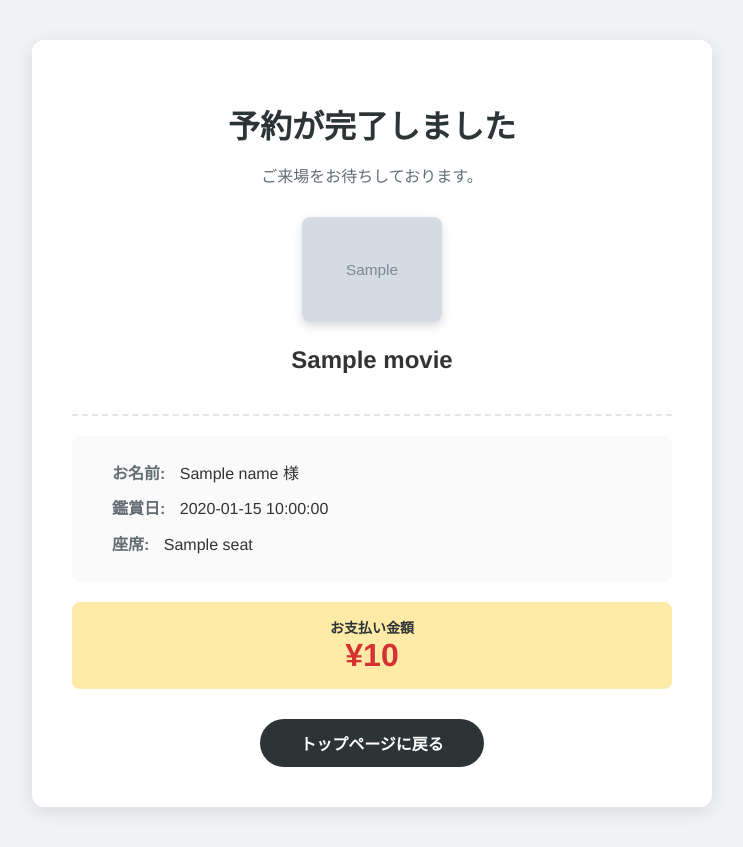
After one commit to tetroid256/MovieTikets, a FastAPI app: template templates/result.html in a window 1280 px wide. The commit adds this page. Shown: the whole page, without its empty margins (268-1011 px from the left). Run offline with FastAPI, Linux system fonts and the light colour scheme; the template is opened without the code that fills it: most values are stand-ins (such as "Sample title", 1, 10 or a date in 2020); grey boxes marked "Sample" are stand-in pictures.

Commit message:
購入結果画面追加

```diff
--- a/main.py
+++ b/main.py
@@ -1,4 +1,4 @@
-from fastapi import FastAPI, Request
+from fastapi import FastAPI, Request, Form
 from fastapi.responses import HTMLResponse
 from fastapi.templating import Jinja2Templates
 from fastapi.staticfiles import StaticFiles
@@ -32,9 +32,11 @@ def get_movie_data():
             movie_database[titles] = movie
         return movie_database
 
+MOVIE_DB = get_movie_data()
+
 @app.get("/", response_class=HTMLResponse)
 def read_root(request: Request):
-    movie_db = get_movie_data()
+    movie_db = MOVIE_DB
     movie_list = list(movie_db.values())
     amount = min(len(movie_list),4)
     rec_list = random.sample(movie_list,amount)
@@ -53,3 +55,35 @@ def greet_user(name: str, age: int, is_member: bool):
 
 if __name__ == "__main__":
     uvicorn.run(app, host="127.0.0.1", port=8000)
+
+#booking用
+
+@app.get("/booking", response_class=HTMLResponse)
+def get_booking_page(request: Request, title: str):
+    return templates.TemplateResponse("booking.html", {
+        "request": request,
+        "movie_title": title # 必要ならテンプレート内で使う
+    })
+
+@app.post("/result", response_class=HTMLResponse)
+def show_result(
+    request: Request,
+    title: str = Form(...),
+    date: str = Form(...),
+    seat: str = Form(...),
+    name: str = Form(...),
+    age: int = Form(...),
+    is_member: bool = Form(False)
+):
+    movie_db = MOVIE_DB
+    watch_movie = movie_db.get(title)
+    ticket = Ticket(age=age,is_member=is_member,movie=watch_movie,count = 1)
+    fee = ticket.fee_calc()
+    return templates.TemplateResponse("result.html", {
+        "request": request,
+        "name": name,
+        "movie": watch_movie,
+        "date": date,
+        "seat": seat,
+        "price": fee
+    })
--- a/requirements.txt
+++ b/requirements.txt
@@ -2,4 +2,4 @@ fastapi
 uvicorn
 pydantic
 jinja2
-random
+python-multipart
--- a/templates/index.html
+++ b/templates/index.html
@@ -248,7 +248,7 @@
         }
 
         function selectMovie(title) {
-            alert(title + " のチケット購入画面へ移動します");
+            location.href = "/booking?title=" + encodeURIComponent(title);
         }
 
         updateCarousel();
--- /dev/null
+++ b/templates/result.html
@@ -0,0 +1,107 @@
+<!DOCTYPE html>
+<html lang="ja">
+<head>
+    <meta charset="UTF-8">
+    <meta name="viewport" content="width=device-width, initial-scale=1.0">
+    <title>予約完了 - Movie Tickets</title>
+    <style>
+        body {
+            font-family: "Helvetica Neue", Arial, sans-serif;
+            background-color: #f0f2f5;
+            color: #333;
+            margin: 0;
+            padding: 40px 20px;
+            text-align: center;
+        }
+
+        .container {
+            max-width: 600px;
+            margin: 0 auto;
+            background-color: #fff;
+            padding: 40px;
+            border-radius: 12px;
+            box-shadow: 0 4px 20px rgba(0,0,0,0.1);
+        }
+
+        h1 { color: #2d3436; margin-bottom: 10px; }
+        .subtitle { color: #636e72; margin-bottom: 30px; }
+
+        .movie-info {
+            border-bottom: 2px dashed #dfe6e9;
+            padding-bottom: 20px;
+            margin-bottom: 20px;
+        }
+
+        .poster-img {
+            width: 140px;
+            border-radius: 8px;
+            box-shadow: 0 4px 10px rgba(0,0,0,0.15);
+        }
+
+        .details-box {
+            text-align: left;
+            background-color: #fafafa;
+            padding: 20px 40px;
+            border-radius: 8px;
+            margin-bottom: 20px;
+            line-height: 2.2;
+        }
+
+        .label { color: #636e72; font-weight: bold; margin-right: 10px; }
+
+        .price-area {
+            background-color: #ffeaa7;
+            color: #d63031;
+            padding: 15px;
+            border-radius: 8px;
+            margin-top: 20px;
+        }
+
+        .price-label { font-size: 14px; color: #2d3436; font-weight: bold; }
+        .price-value { font-size: 32px; font-weight: bold; }
+
+        .home-btn {
+            display: inline-block;
+            margin-top: 30px;
+            padding: 12px 40px;
+            background-color: #2d3436;
+            color: #fff;
+            text-decoration: none;
+            border-radius: 30px;
+            font-weight: bold;
+            transition: 0.3s;
+        }
+        .home-btn:hover {
+            background-color: #000;
+            transform: translateY(-2px);
+        }
+    </style>
+</head>
+<body>
+
+    <div class="container">
+        <h1>予約が完了しました</h1>
+        <p class="subtitle">ご来場をお待ちしております。</p>
+
+        <div class="movie-info">
+            <!-- main.py から渡された movie オブジェクトを使用 -->
+            <img src="{{ movie.image_url }}" alt="ポスター" class="poster-img">
+            <h2>{{ movie.title }}</h2>
+        </div>
+
+        <div class="details-box">
+            <div><span class="label">お名前:</span> {{ name }} 様</div>
+            <div><span class="label">鑑賞日:</span> {{ date }}</div>
+            <div><span class="label">座席:</span> {{ seat }}</div>
+        </div>
+
+        <div class="price-area">
+            <div class="price-label">お支払い金額</div>
+            <div class="price-value">¥{{ price }}</div>
+        </div>
+
+        <a href="/" class="home-btn">トップページに戻る</a>
+    </div>
+
+</body>
+</html>
```
Also changed, not shown: templates/booking.html (added, +136 -0 lines).
